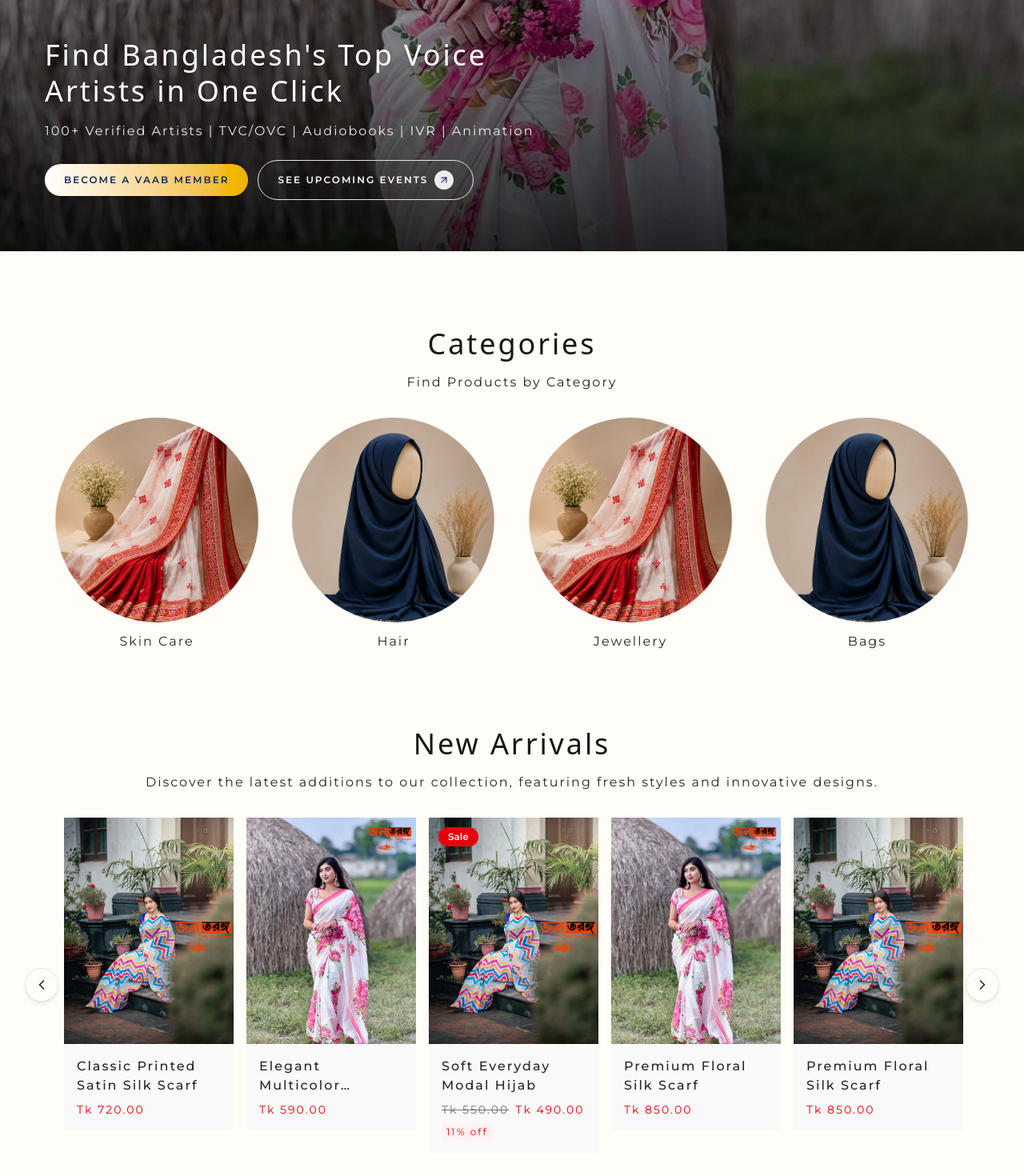
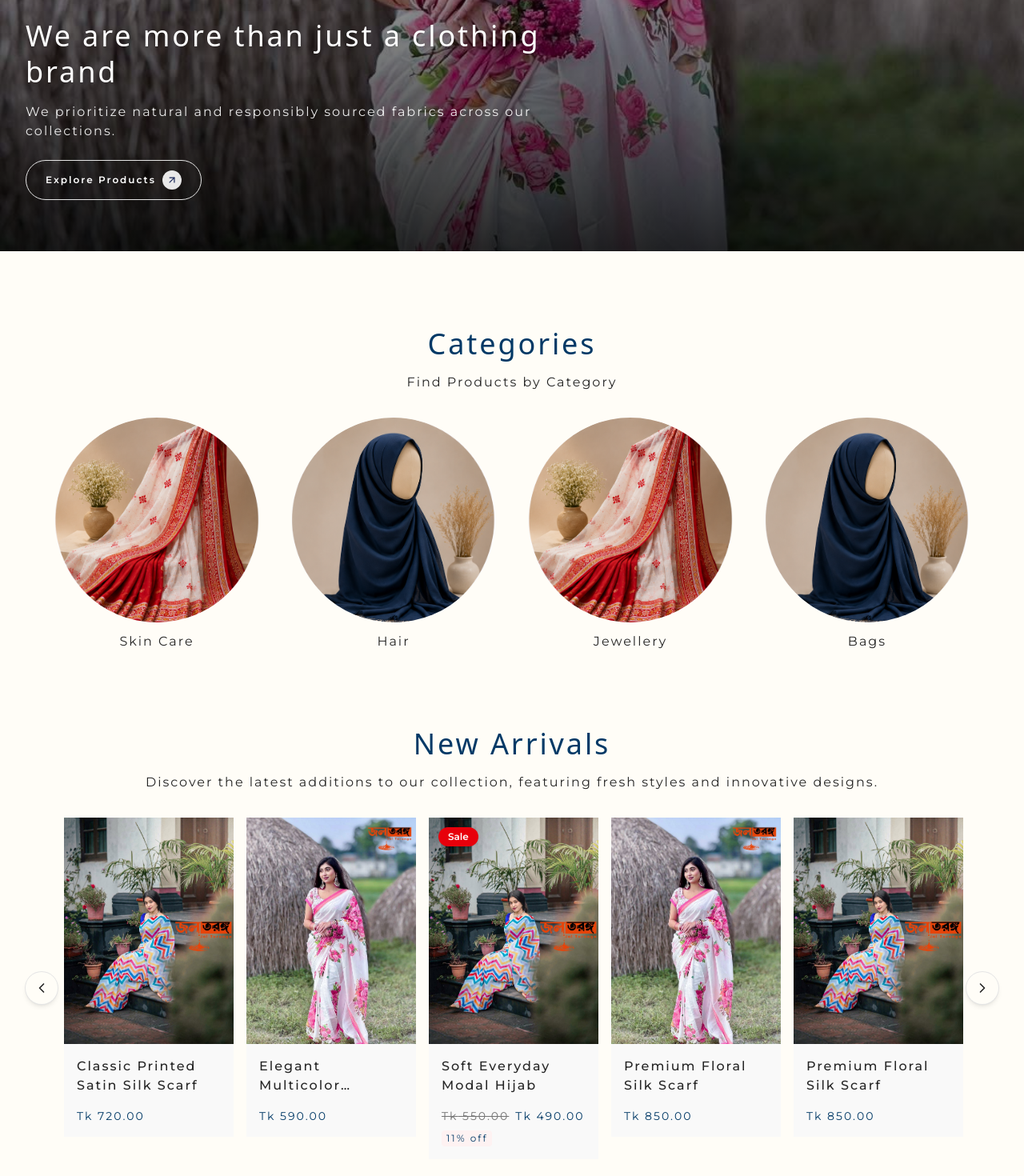
Before and after one commit to mahbubnoyon506/hijabela, a Next.js app: page / in a window 1280 px wide. Shown: the part 400-1870 px from the top of the page at 80% size. Built offline with nearby package versions, Linux system fonts and the light colour scheme.

Commit message:
Finalize the home page design

```diff
--- a/src/app/globals.css
+++ b/src/app/globals.css
@@ -14,7 +14,8 @@
   --card-foreground: oklch(0.145 0 0);
   --popover: oklch(1 0 0);
   --popover-foreground: oklch(0.145 0 0);
-  --primary: oklch(0.205 0 0);
+  --primary: #013966;
+  /* --primary: oklch(0.205 0 0); */
   --primary-foreground: oklch(0.985 0 0);
   --secondary: oklch(0.97 0 0);
   --secondary-foreground: oklch(0.205 0 0);
--- a/src/app/page.tsx
+++ b/src/app/page.tsx
@@ -29,11 +29,11 @@ const slides = [
     id: 1,
     type: "image",
     src: "/assets/images/product-1.jpg",
-    heading: "Find Bangladesh's Top Voice Artists in One Click",
-    subheading: "100+ Verified Artists | TVC/OVC | Audiobooks | IVR | Animation",
+    heading: "We are more than just a clothing brand",
+    subheading: "We prioritize natural and responsibly sourced fabrics across our collections.",
     ctas: [
-      { label: "BECOME A VAAB MEMBER", href: "/join", variant: "solid" },
-      { label: "SEE UPCOMING EVENTS", href: "/events", variant: "outline" },
+      // { label: "BECOME A VAAB MEMBER", href: "/join", variant: "solid" },
+      { label: "Explore Products", href: "/shop", variant: "outline" },
     ],
   },
 ] satisfies BannerSlide[];
--- a/src/components/Banner.tsx
+++ b/src/components/Banner.tsx
@@ -127,7 +127,7 @@ export function Banner({
                             <div className="absolute inset-0 bg-gradient-to-t from-black/85 via-black/45 to-black/10" />
 
                             {/* Content */}
-                            <div className="relative z-10 flex h-full flex-col justify-end gap-4 px-6 pb-14 sm:px-10 sm:pb-16 md:px-14">
+                            <div className="relative z-10 flex h-full flex-col justify-end gap-4 px-6 pb-14 sm:px-10 sm:pb-16 md:px-8">
                                 {slide.eyebrow && (
                                     <span className="text-xs font-semibold uppercase tracking-widest text-white/90">
                                         {slide.eyebrow}
--- a/src/components/shared/Footer.tsx
+++ b/src/components/shared/Footer.tsx
@@ -157,7 +157,7 @@ export function Footer({
                         />
                         <button
                             type="submit"
-                            className="inline-flex shrink-0 items-center gap-1.5 rounded-full bg-blue-950 px-4 py-2 text-sm font-semibold text-white transition-colors hover:bg-blue-900"
+                            className="inline-flex shrink-0 items-center gap-1.5 rounded-full bg-[#013966] px-4 py-2 text-sm font-semibold text-white transition-colors hover:bg-[#013966]"
                         >
                             <Send className="size-3.5" />
                             Subscribe
--- a/src/components/shared/ProductCard.tsx
+++ b/src/components/shared/ProductCard.tsx
@@ -28,7 +28,7 @@ export type ProductCardProps = {
 };
 
 const ICON_BUTTON =
-    "flex size-9 items-center justify-center rounded-full bg-background/95 text-foreground shadow-sm ring-1 ring-border transition-all duration-300 ease-out hover:bg-primary hover:text-primary-foreground hover:ring-primary";
+    "cursor-pointer flex size-9 items-center justify-center rounded-full bg-background/95 text-foreground shadow-sm transition-all duration-300 ease-out hover:bg-primary hover:text-primary-foreground hover:ring-primary";
 
 const HIDDEN_UNTIL_HOVER =
     "translate-x-6 opacity-0 group-hover:translate-x-0 group-hover:opacity-100 group-focus-within:translate-x-0 group-focus-within:opacity-100";
@@ -133,7 +133,7 @@ export function ProductCard({
                     <button
                         type="button"
                         onClick={() => onAddToCart?.(id)}
-                        className="inline-flex flex-1 items-center justify-center gap-1.5 rounded-md bg-background/95 px-3 py-2 font-secondary text-xs tracking-[2px] font-semibold text-foreground shadow-sm ring-1 ring-border transition-colors hover:bg-secondary"
+                        className="cursor-pointer inline-flex flex-1 items-center justify-center gap-1.5 rounded-md bg-background/95 px-3 py-3 font-secondary text-xs tracking-[2px] font-semibold text-foreground shadow-sm ring-1 ring-border transition-colors hover:bg-secondary"
                     >
                         <ShoppingCart className="size-3.5" />
                         Add to Cart
@@ -141,7 +141,7 @@ export function ProductCard({
                     <button
                         type="button"
                         onClick={() => onBuyNow?.(id)}
-                        className="inline-flex flex-1 items-center justify-center gap-1.5 rounded-md bg-primary px-3 py-2 font-secondary text-xs tracking-[2px] font-semibold text-primary-foreground shadow-sm transition-colors hover:bg-primary/90"
+                        className="cursor-pointer inline-flex flex-1 items-center justify-center gap-1.5 rounded-md bg-primary px-3 py-3 font-secondary text-xs tracking-[2px] font-semibold text-primary-foreground shadow-sm transition-colors hover:bg-primary/90"
                     >
                         <Zap className="size-3.5" />
                         Buy Now
@@ -154,7 +154,7 @@ export function ProductCard({
                 {href ? (
                     <Link
                         href={href}
-                        className="text-base font-medium tracking-[2px] line-clamp-2 text-foreground hover:underline"
+                        className="mb-2 text-base font-medium tracking-[2px] min-h-12 line-clamp-2 text-foreground hover:underline"
                     >
                         {name}
                     </Link>
@@ -170,11 +170,11 @@ export function ProductCard({
                             {currency} {compareAtPrice!.toFixed(2)}
                         </span>
                     )}
-                    <span className="text-sm tracking-[2px] text-red-600 dark:text-red-400">
+                    <span className="text-sm tracking-[2px] text-primary dark:text-primary">
                         {currency} {price.toFixed(2)}
                     </span>
                     {discountPercent !== null && (
-                        <span className="rounded bg-red-50 px-1.5 py-0.5 text-xs tracking-[2px] text-red-600 dark:bg-red-500/10 dark:text-red-400">
+                        <span className="rounded bg-red-50 px-1.5 py-0.5 text-xs tracking-[2px] text-primary dark:bg-red-500/10 dark:text-primary">
                             {discountPercent}% off
                         </span>
                     )}
```
